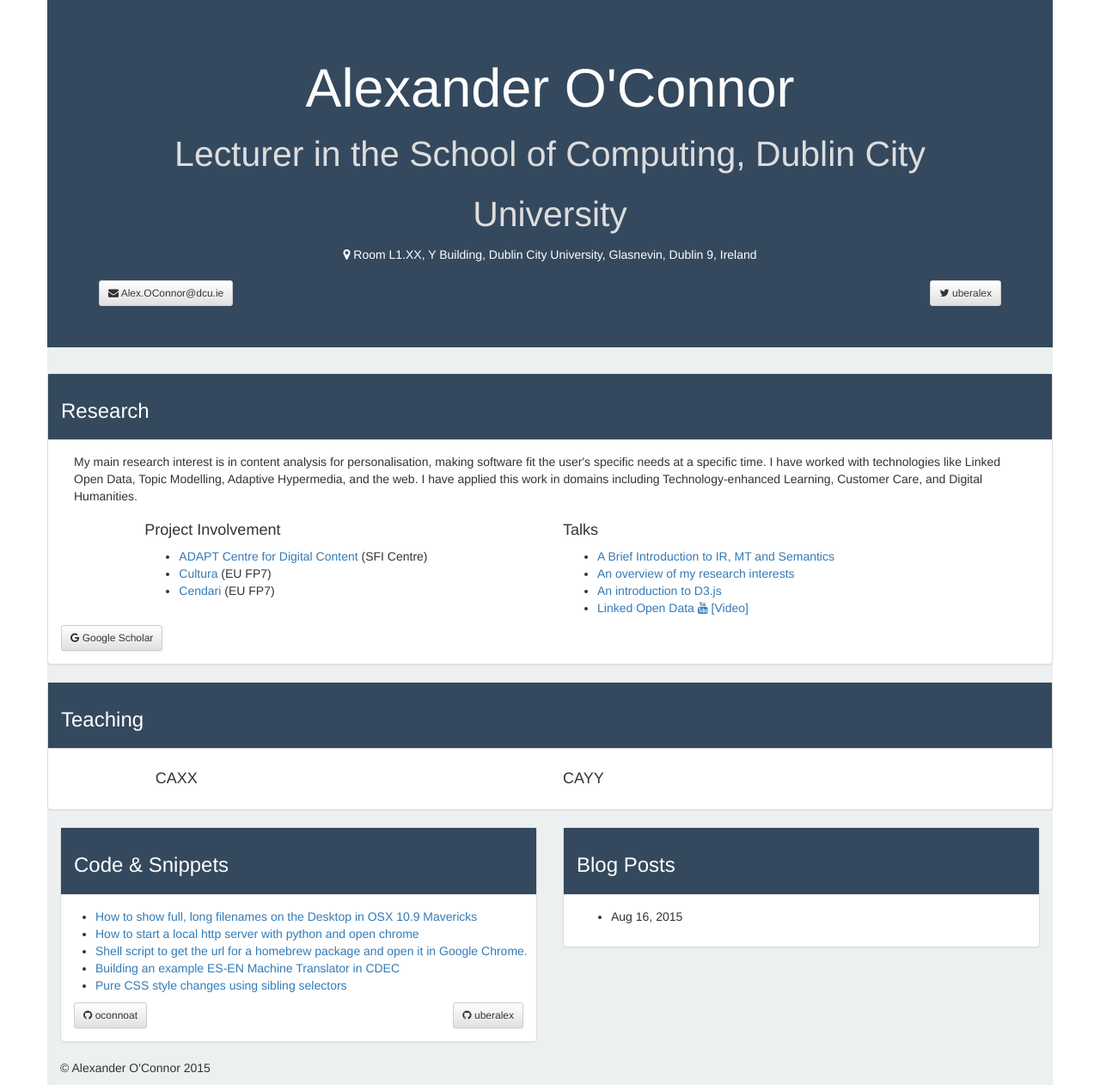
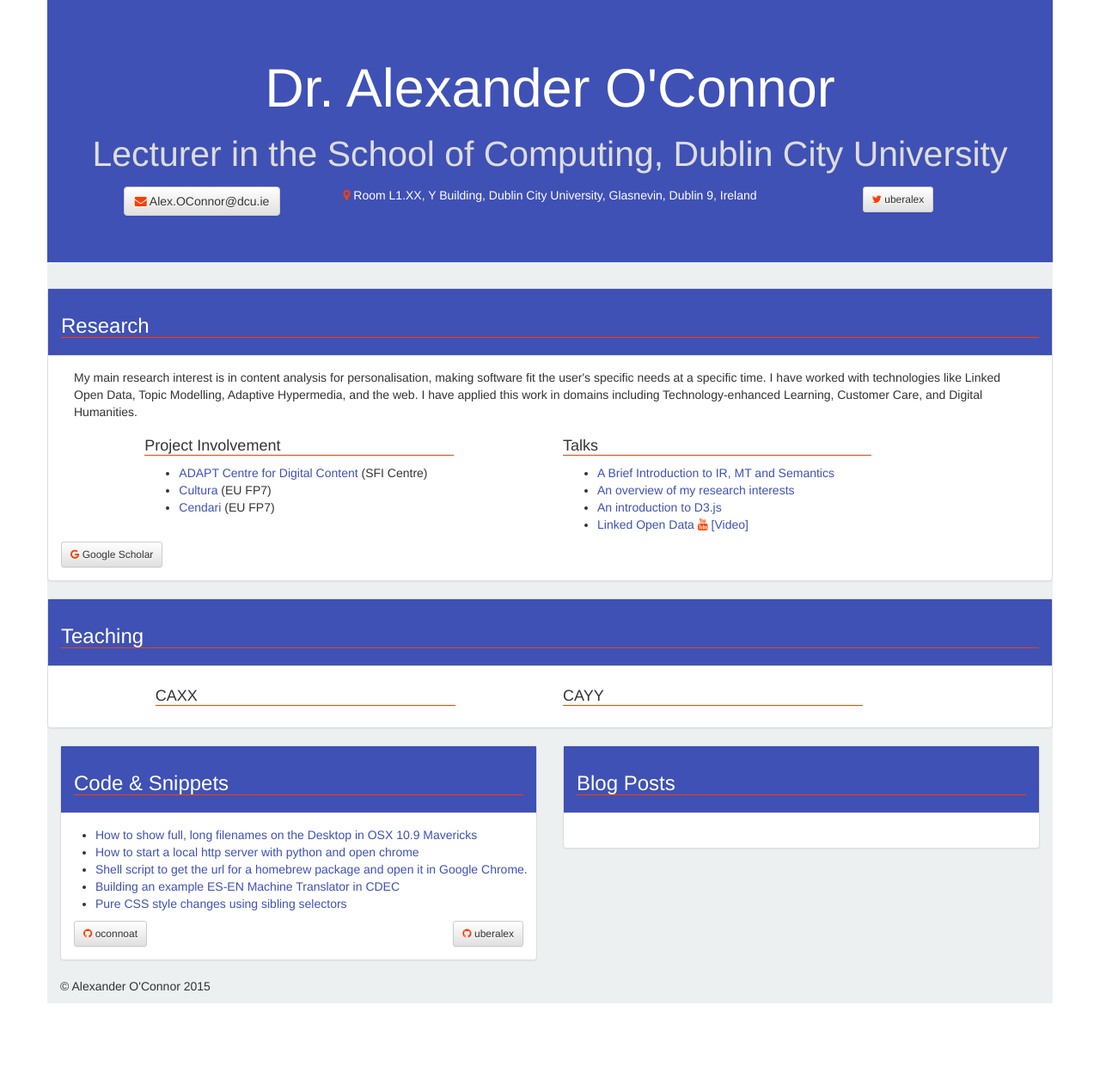
Before and after one commit to uberalex/uberalex.github.io, a Jekyll site: the page built from index.html, in a window 1280 px wide. Shown: the whole page at 86% size. Built offline with Jekyll 4.4.1, drawn with Linux system fonts in a browser that asks for light colours; nearby versions of some CDN libraries; Markdown is read by kramdown in place of the engine named in the settings; after the commit the page ends 1167 px from its top, so only the background shows below that.

Commit message:
colours;

```diff
--- a/_layouts/default.html
+++ b/_layouts/default.html
@@ -1,9 +1,5 @@
 <!DOCTYPE html>
 <html>
     {% include head.html %}
-
         {{ content }}
-
-  </body>
-
 </html>
--- a/css/main.css
+++ b/css/main.css
@@ -12,7 +12,7 @@ body {
 
 header.jumbotron {
     color: #fff;
-    background-color: #34495e;
+    background-color: #3F51B5;
 }
 
 header.jumbotron small {
@@ -21,7 +21,23 @@ header.jumbotron small {
 
 .panel > .panel-heading {
     background-image: none;
-    background-color: #34495e;
+    background-color: #3F51B5;
     color: #fff;
 
 }
+
+a {
+    color: #3F51B5;
+}
+
+a:hover {
+     color: #FF3D00;
+}
+
+h3, h4 {
+    border-bottom: 1px solid #FF3D00;
+}
+
+.fa {
+    color: #FF3D00;
+}
--- a/index.html
+++ b/index.html
@@ -6,16 +6,17 @@ layout: default
     <div class="container" id="wrap">
         <div class="row">
     <header class="jumbotron text-center">
-                           <h1>Alexander O&apos;Connor <br />
+                           <h1 class="row">Dr. Alexander O&apos;Connor <br />
                         <small>Lecturer in the School of Computing, Dublin City University</small></h1>
         <div class="row">
-            <div class="col-lg-12"> <address><i class="fa fa-map-marker"></i> Room L1.XX, Y Building, Dublin City University, Glasnevin, Dublin 9, Ireland</address></div>
-            <div class="clearfix"></div>
-            <div class="col-md-12">
-                <a href="http://www.github.com/uberalex/" class="btn btn-default btn-sm pull-left"><i class="fa fa-envelope"></i> Alex.OConnor@dcu.ie</a>
-                <a href="http://www.twitter.com/uberalex/" class="btn btn-default btn-sm pull-right"><i class="fa fa-twitter"></i> uberalex</a>
+            <div class="col-md-3">
+                <a href="mailto:Alex.OConnor+www@computing.dcu.ie" class="btn btn-default btn-smt"><i class="fa fa-envelope"></i> Alex.OConnor@dcu.ie</a>
             </div>
-
+            <div class="col-md-6"> <address><i class="fa fa-map-marker"></i> Room L1.XX, Y Building, Dublin City University, Glasnevin, Dublin 9, Ireland</address></div>
+            <div class="col-md-3">
+                <a href="http://www.twitter.com/uberalex/" class="btn btn-default btn-sm"><i class="fa fa-twitter"></i> uberalex</a>
+            </div>
+        </div>
 
         </header>
         </div>
@@ -86,7 +87,7 @@ layout: default
                 <div class="panel-heading"><h3>Blog Posts</h3></div>
             <section id="blogposts" class="panel-body">
               <ul class="post-list">
-              {% for post in site.posts %}
+              {% for post in site.categories.blog %}
                 <li><span class="post-meta">{{ post.date | date: "%b %-d, %Y" }}</span> <a class="post-link" href="{{ post.url | prepend: site.baseurl }}">{{ post.title }}</a></li>
               {% endfor %}
               </ul>
```
Also changed, not shown: _layouts/post.html (+16 -18 lines), _posts/2015-07-30-Academic-Reading-1.md (deleted, +0 -19 lines).
